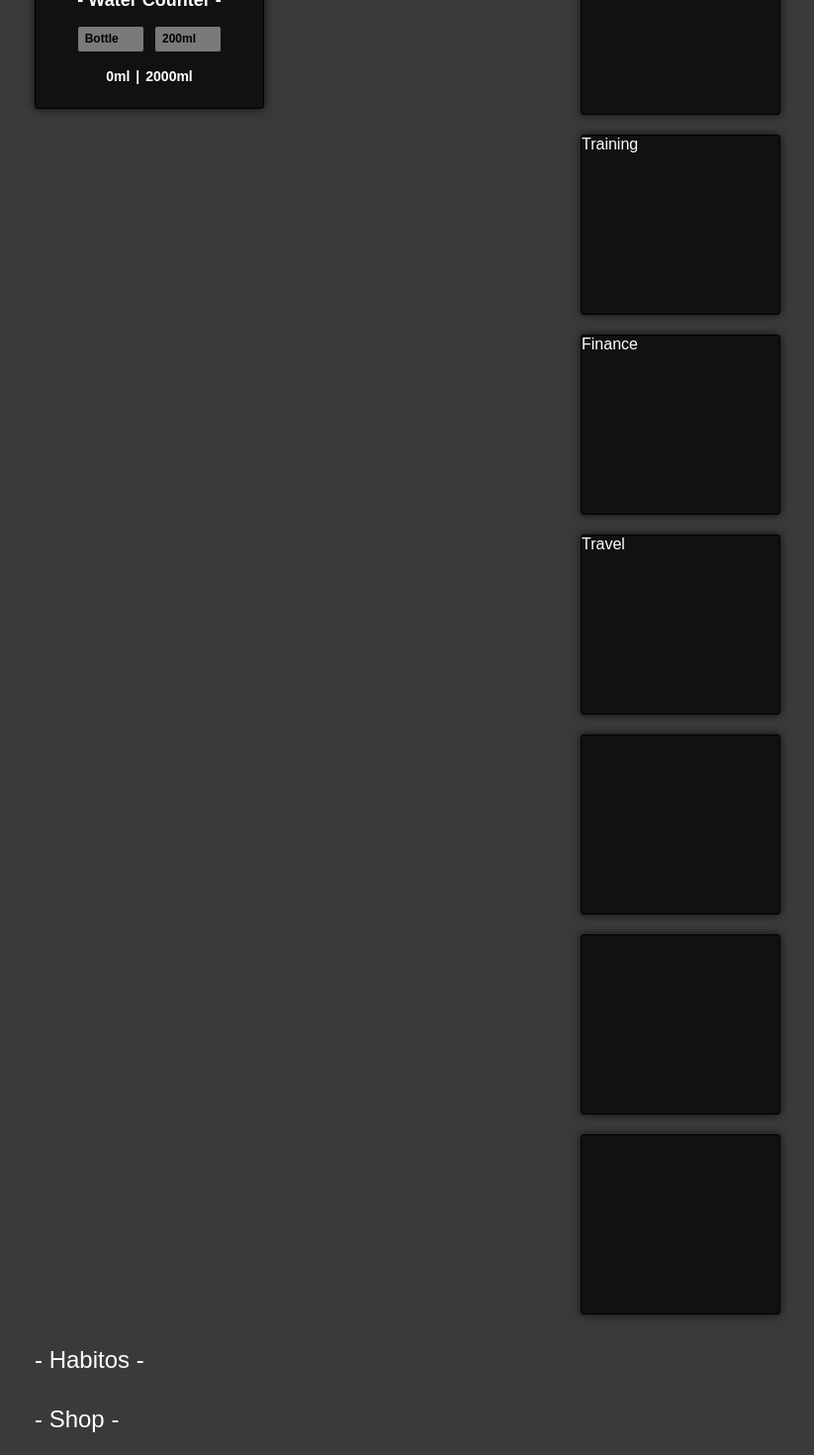
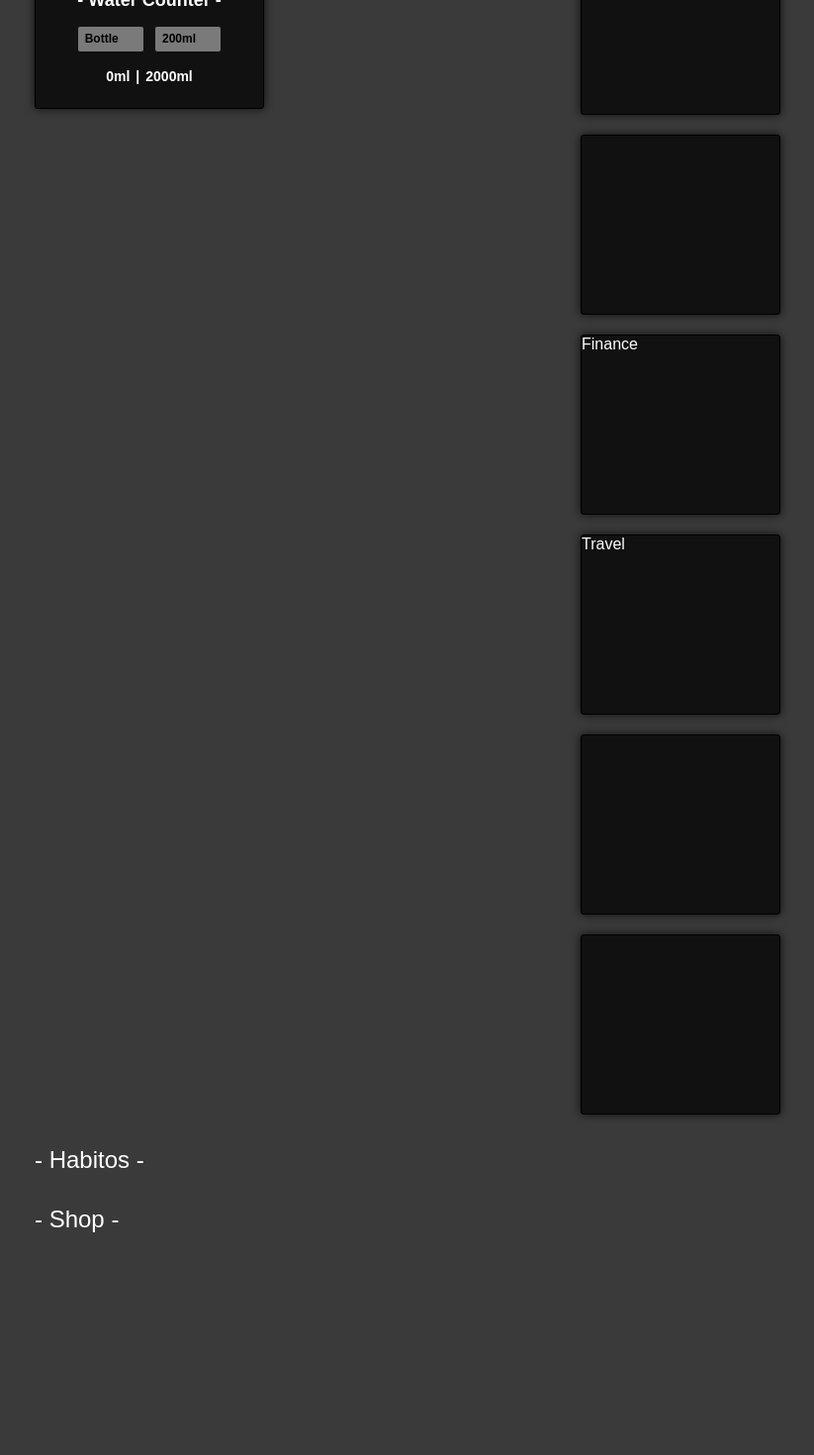
Before and after one commit to NyPadilha/seikatsu, a React (Vite) app: page / in a window 1280 px wide. Shown: the part 780-2250 px from the top of the page at 99% size, without its empty margins (141-964 px from the left). After the commit the page ends 2058 px from the top, so only its background shows below. Built offline with nearby package versions, Linux system fonts and the light colour scheme; some icons are missing.

Commit message:
chore: future training cover

```diff
--- a/src/pages/Home.tsx
+++ b/src/pages/Home.tsx
@@ -31,12 +31,12 @@ const Home: React.FC = () => {
             <section className='central-content'>
               <Link to='/watchlist' className='card watchlist'></Link>
               <Link to='/metas' className='card'>Metas</Link>
-              <Link to='/training' className='card'>Training</Link>
+              <Link to='/training' className='card training'></Link>
               <Link to='/finance' className='card'>Finance</Link>
               <Link to='/travel' className='card'>Travel</Link>
               <div className='card'></div>
               <div className='card'></div>
-              <div className='card'></div>
+              {/* <div className='card'></div> */}
             </section>
           </div>
         </section>
--- a/src/styles.scss
+++ b/src/styles.scss
@@ -246,6 +246,11 @@ body {
             background-image: url("./public/mal_blue_img.png");
             background-position: center;
           }
+
+          // .card.training {
+          //   background-image: url("./public/image.png");
+          //   background-position: center;
+          // }
         }
       }
     }
```
